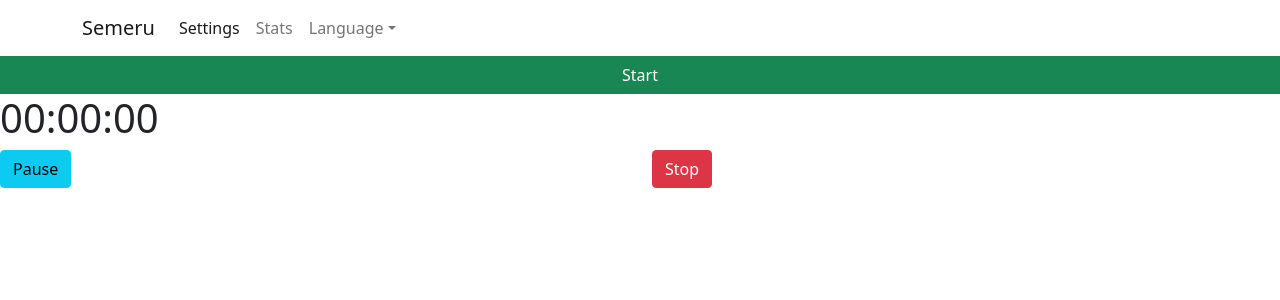
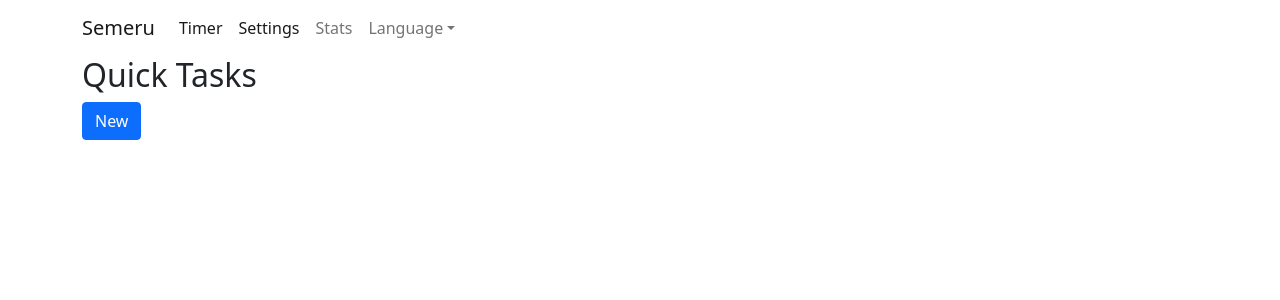
Before and after one commit to noratrieb-lehre/semeru, a React (Create React App) app: page /settings in a window 1280 px wide. Shown: the top 300 px of the page. Built offline with nearby package versions, Linux system fonts and the light colour scheme.

Commit message:
quick tasks

```diff
--- a/src/App.tsx
+++ b/src/App.tsx
@@ -6,6 +6,7 @@ import * as store from "./Store";
 import { BrowserRouter, Route, Switch } from "react-router-dom";
 import TimerPage from "./components/TimerPage";
 import { QTask } from "./components/QuickTask";
+import Settings from "./components/Settings";
 
 type Local = typeof de;
 type LocalName = "en" | "de";
@@ -27,8 +28,7 @@ const App = () => {
         store.getQuickTasks()
     );
 
-    const addQuickTask = (task: QTask) => {
-        const tasks = [...quickTasks, task];
+    const setQuickTasksHandler = (tasks: QTask[]) => {
         store.setQuickTasks(tasks);
         setQuickTasks(tasks);
     };
@@ -43,6 +43,12 @@ const App = () => {
                 <LocalContext.Provider value={local}>
                     <Menu changeLocal={changeLocal} />
                     <Switch>
+                        <Route path="/settings">
+                            <Settings
+                                setQuickTasks={setQuickTasksHandler}
+                                quickTasks={quickTasks}
+                            />
+                        </Route>
                         <Route path="/">
                             <TimerPage quickTasks={quickTasks} />
                         </Route>
--- a/src/Store.ts
+++ b/src/Store.ts
@@ -49,6 +49,10 @@ export function stop({ start, name, breaks }: CurrentTaskWithName): Task {
     return newTask;
 }
 
+export function cancel() {
+    set("currentTask", null);
+}
+
 export function updateCurrentTask(task: CurrentTask | null) {
     set("currentTask", task);
 }
--- a/src/components/Menu.tsx
+++ b/src/components/Menu.tsx
@@ -19,6 +19,9 @@ const Menu = ({ changeLocal }: MenuProps) => {
                 <Navbar.Toggle aria-controls="responsive-navbar-nav" />
                 <Navbar.Collapse id="responsive-navbar-nav">
                     <Nav className="me-auto">
+                        <NavLink to="/" className="nav-link">
+                            {local.root.timerPage}
+                        </NavLink>
                         <NavLink to="/settings" className="nav-link">
                             {local.root.settingsPage}
                         </NavLink>
--- a/src/components/QuickTask.tsx
+++ b/src/components/QuickTask.tsx
@@ -9,7 +9,11 @@ interface QuickTaskProps {
 }
 
 const QuickTask = ({ name, handler }: QuickTaskProps) => {
-    return <Button variant="success">{name}</Button>;
+    return (
+        <Button onClick={handler} variant="success">
+            {name}
+        </Button>
+    );
 };
 
 export default QuickTask;
--- a/src/components/Settings.tsx
+++ b/src/components/Settings.tsx
@@ -1,12 +1,56 @@
-import React from "react";
-import { QTask } from "./QuickTask";
+import React, { useContext } from "react";
+import QuickTask, { QTask } from "./QuickTask";
+import { Button, Col, Container, Row } from "react-bootstrap";
+import { LocalContext } from "../App";
 
 interface SettingsProps {
-    setQuickTasks: (task: QTask) => void;
+    quickTasks: QTask[];
+    setQuickTasks: (task: QTask[]) => void;
 }
 
-const Settings = () => {
-    return <div></div>;
+const Settings = ({ quickTasks, setQuickTasks }: SettingsProps) => {
+    const local = useContext(LocalContext);
+
+    const newQuickTask = () => {
+        const task = window.prompt(local.settings.newTaskMessage);
+        if (!task) {
+            return;
+        }
+        setQuickTasks([...quickTasks, task]);
+    };
+    const removeQuickTask = (index: number) => {
+        setQuickTasks(quickTasks.filter((_, i) => i !== index));
+    };
+
+    return (
+        <Container>
+            <Row>
+                <h2>{local.settings.quickTasks}</h2>
+                {quickTasks.map((task, i) => (
+                    <Row key={task}>
+                        <Col xs={10}>
+                            <QuickTask name={task} handler={() => {}} />
+                        </Col>
+                        <Col xs={2}>
+                            <Button
+                                onClick={() => removeQuickTask(i)}
+                                variant="danger"
+                            >
+                                X
+                            </Button>
+                        </Col>
+                    </Row>
+                ))}
+                <Row>
+                    <Col>
+                        <Button onClick={newQuickTask}>
+                            {local.settings.new}
+                        </Button>
+                    </Col>
+                </Row>
+            </Row>
+        </Container>
+    );
 };
 
 export default Settings;
--- a/src/components/TimerPage.tsx
+++ b/src/components/TimerPage.tsx
@@ -17,6 +17,7 @@ const TimerPage = ({ quickTasks }: TimerPageProps) => {
     );
 
     const startHandler = (name?: string) => {
+        stopHandler();
         const task = store.start(name);
         setCurrentTask(task);
     };
@@ -59,7 +60,7 @@ const TimerPage = ({ quickTasks }: TimerPageProps) => {
         }
         let name = task.name;
         if (!name) {
-            const input = window.prompt(local.timer.enterTaskName);
+            const input = window.prompt(local.timer.enterLastTaskName);
             if (!input) {
                 return;
             }
@@ -67,6 +68,11 @@ const TimerPage = ({ quickTasks }: TimerPageProps) => {
         }
         const namedTask = { ...task, name };
         store.stop(namedTask);
+        setCurrentTask(null);
+    };
+
+    const cancelHandler = () => {
+        store.cancel();
         setCurrentTask(null);
     };
 
@@ -93,10 +99,11 @@ const TimerPage = ({ quickTasks }: TimerPageProps) => {
                             {local.timer.pause}
                         </Button>
                     )}
-                </Col>
-                <Col>
-                    <Button variant="danger" onClick={() => stopHandler()}>
+                    <Button variant="danger" onClick={stopHandler}>
                         {local.timer.stop}
+                    </Button>
+                    <Button variant="danger" onClick={cancelHandler}>
+                        {local.timer.cancel}
                     </Button>
                 </Col>
             </Row>
--- a/src/local/de.json
+++ b/src/local/de.json
@@ -17,11 +17,13 @@
     "pause": "Pause",
     "resume": "Weiter",
     "stop": "Stopp",
-    "enterTaskName": "Tätigkeitsname eingeben:"
+    "cancel": "Abbrechen",
+    "enterLastTaskName": "Aufgabenname eingeben:"
   },
   "settings": {
     "quickTasks": "Schnelltasks",
-    "new": "Neu"
+    "new": "Neu",
+    "newTaskMessage": "Aufgabenname eingeben"
   },
   "data": {
     "day": "Tag",
--- a/src/local/en2.json
+++ b/src/local/en2.json
@@ -17,11 +17,13 @@
     "pause": "Pause",
     "resume": "Resume",
     "stop": "Stop",
-    "enterTaskName": "Enter Task name:"
+    "cancel": "Cancel",
+    "enterLastTaskName": "Enter name for the last task:"
   },
   "settings": {
     "quickTasks": "Quick Tasks",
-    "new": "New"
+    "new": "New",
+    "newTaskMessage": "Enter task name"
   },
   "data": {
     "day": "Day",
```
